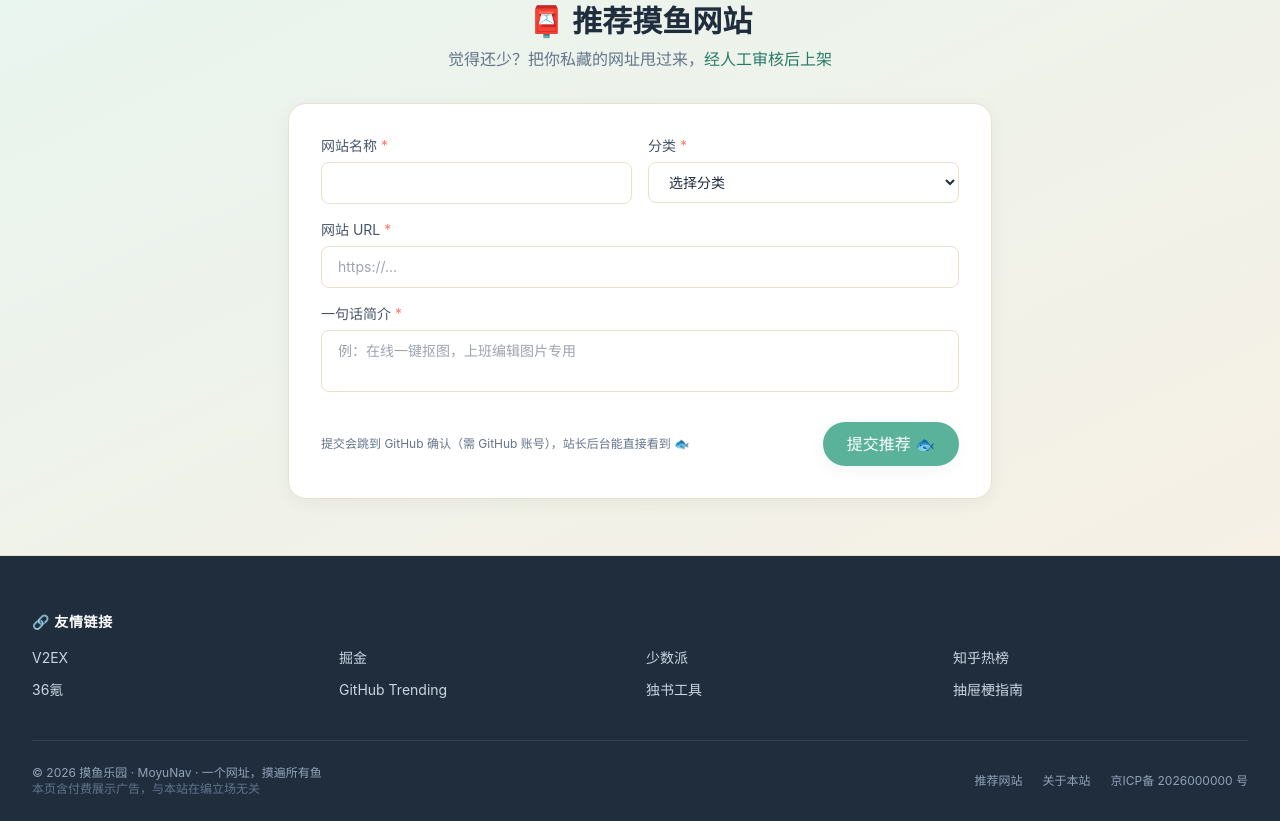
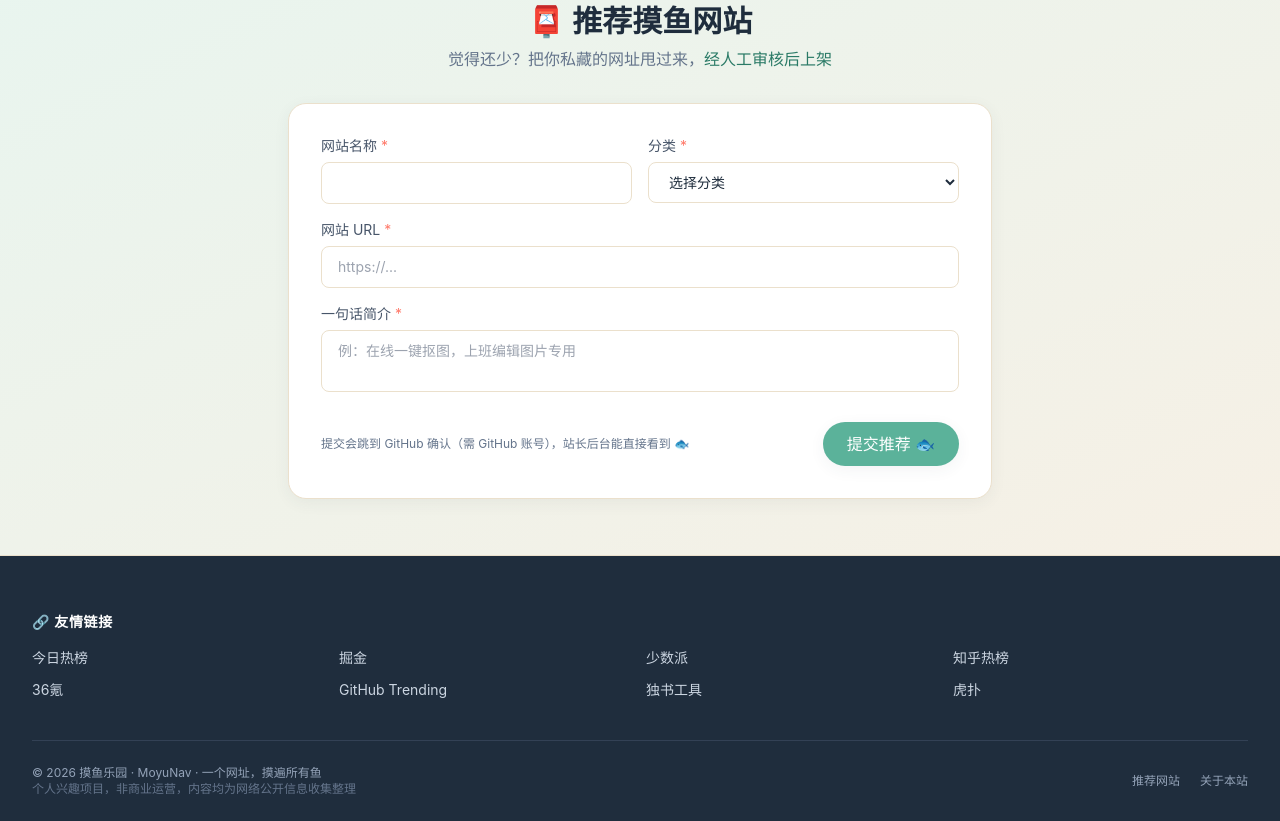
Before and after one commit to Daniel-TH666/laimoyu, a website built with Vite: page index.html in a window 1280 px wide. Shown: the part 8661-9482 px from the top of the page. Built offline with nearby package versions, Linux system fonts and the light colour scheme.

Commit message:
fix: 替换失效的友情链接（V2EX/抽屉梗指南）+ 移除虚假备案号与广告声明

```diff
--- a/index.html
+++ b/index.html
@@ -231,26 +231,25 @@
       <section class="mb-10">
         <h3 class="text-sm font-bold text-white mb-4 uppercase tracking-wider">🔗 友情链接</h3>
         <div class="grid grid-cols-2 md:grid-cols-4 gap-3 text-sm">
-          <a href="https://www.v2ex.com/" target="_blank" rel="noopener" class="hover:text-mint-200 transition">V2EX</a>
+          <a href="https://tophub.today/" target="_blank" rel="noopener" class="hover:text-mint-200 transition">今日热榜</a>
           <a href="https://juejin.cn/" target="_blank" rel="noopener" class="hover:text-mint-200 transition">掘金</a>
           <a href="https://sspai.com/" target="_blank" rel="noopener" class="hover:text-mint-200 transition">少数派</a>
           <a href="https://www.zhihu.com/billboard" target="_blank" rel="noopener" class="hover:text-mint-200 transition">知乎热榜</a>
           <a href="https://www.36kr.com/" target="_blank" rel="noopener" class="hover:text-mint-200 transition">36氪</a>
           <a href="https://github.com/trending" target="_blank" rel="noopener" class="hover:text-mint-200 transition">GitHub Trending</a>
           <a href="https://www.dute.org/" target="_blank" rel="noopener" class="hover:text-mint-200 transition">独书工具</a>
-          <a href="https://dig.chouti.com/" target="_blank" rel="noopener" class="hover:text-mint-200 transition">抽屉梗指南</a>
+          <a href="https://www.hupu.com/" target="_blank" rel="noopener" class="hover:text-mint-200 transition">虎扑</a>
         </div>
       </section>
 
       <div class="border-t border-slate-700 pt-6 flex flex-col md:flex-row items-center justify-between gap-4 text-xs text-slate-400">
         <div class="text-center md:text-left">
           © 2026 摸鱼乐园 · MoyuNav · 一个网址，摸遍所有鱼<br />
-          <span class="text-slate-500">本页含付费展示广告，与本站在编立场无关</span>
+          <span class="text-slate-500">个人兴趣项目，非商业运营，内容均为网络公开信息收集整理</span>
         </div>
         <div class="flex items-center gap-5">
           <a href="#submit-section" class="hover:text-white transition">推荐网站</a>
           <a href="#" id="about-link" class="hover:text-white transition">关于本站</a>
-          <span>京ICP备 2026000000 号</span>
         </div>
       </div>
     </div>
@@ -274,7 +273,7 @@
         <p>摸鱼乐园是一个收录「能让你在工位上假装工作其实快乐摸鱼」的网址集合。</p>
         <p>每一项都由人工挑选，但链接会变、人会变、站会变——如果你发现打不开，欢迎在最上方点「+ 推荐网站」告诉我们。</p>
         <p class="text-xs text-slate-400 pt-2 border-t border-cream-200">
-          本页含付费展示广告，广告内容与本站编辑立场无关，仅作为维持服务器的咖啡钱。
+          本站为个人兴趣维护的非商业站点，不投放任何广告，所有内容均为网络公开信息收集整理，仅供个人学习娱乐参考。
         </p>
       </div>
     </div>
```
